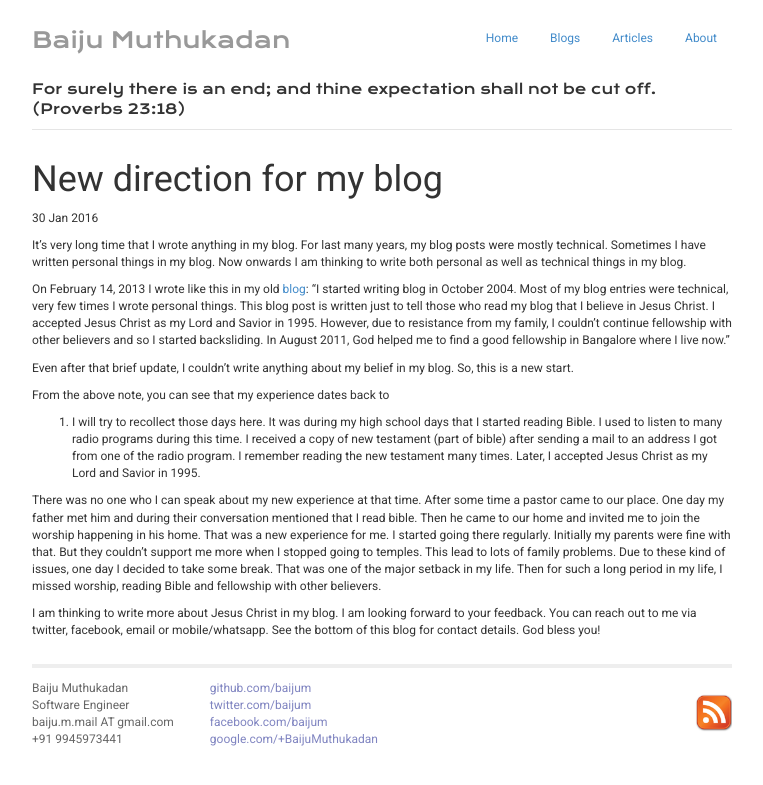
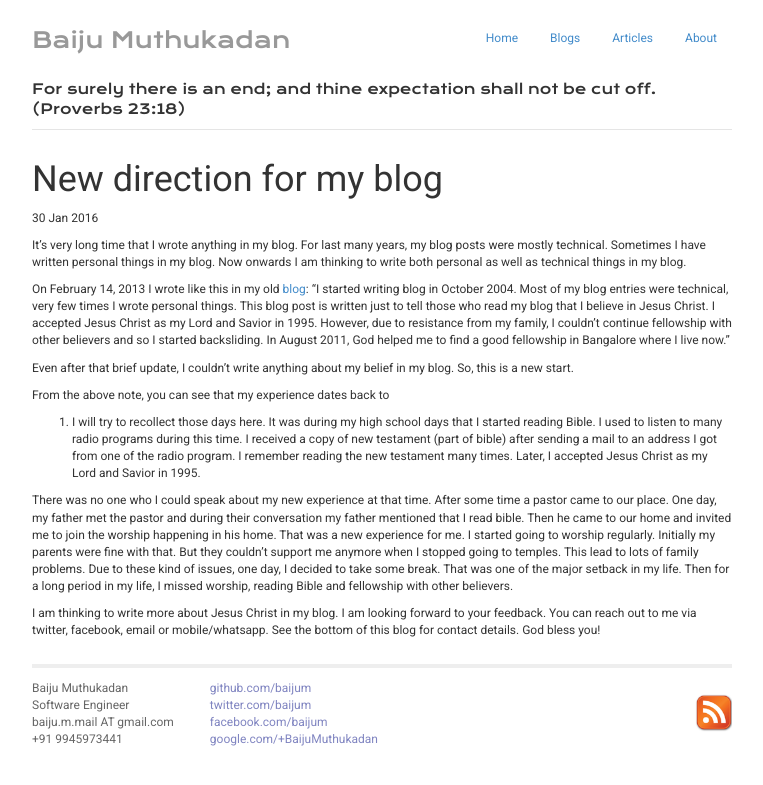
Before and after one commit to baijum/muthukadan.net, a Jekyll site: the page built from _posts/2016-01-30-new-direction-for-blog.markdown, in a window 1280 px wide. Shown: the top 785 px of the page, without its empty margins (258-1021 px from the left). Built offline with Jekyll 4.4.1, drawn with Linux system fonts in a browser that asks for light colours; Markdown is read by kramdown in place of the engine named in the settings.

Commit message:
better sentences

```diff
--- a/_posts/2016-01-30-new-direction-for-blog.markdown
+++ b/_posts/2016-01-30-new-direction-for-blog.markdown
@@ -32,17 +32,17 @@ radio programs during this time.  I received a copy of new testament
 the radio program.  I remember reading the new testament many times.
 Later, I accepted Jesus Christ as my Lord and Savior in 1995.
 
-There was no one who I can speak about my new experience at that time.
-After some time a pastor came to our place.  One day my father met him
-and during their conversation mentioned that I read bible.  Then he
-came to our home and invited me to join the worship happening in his
-home.  That was a new experience for me.  I started going there
-regularly.  Initially my parents were fine with that.  But they
-couldn't support me more when I stopped going to temples.  This lead
-to lots of family problems.  Due to these kind of issues, one day I
-decided to take some break.  That was one of the major setback in my
-life.  Then for such a long period in my life, I missed worship,
-reading Bible and fellowship with other believers.
+There was no one who I could speak about my new experience at that
+time.  After some time a pastor came to our place.  One day, my father
+met the pastor and during their conversation my father mentioned that
+I read bible.  Then he came to our home and invited me to join the
+worship happening in his home.  That was a new experience for me.  I
+started going to worship regularly.  Initially my parents were fine
+with that.  But they couldn't support me anymore when I stopped going
+to temples.  This lead to lots of family problems.  Due to these kind
+of issues, one day, I decided to take some break.  That was one of the
+major setback in my life.  Then for a long period in my life, I missed
+worship, reading Bible and fellowship with other believers.
 
 I am thinking to write more about Jesus Christ in my blog.  I am
 looking forward to your feedback.  You can reach out to me via
```
